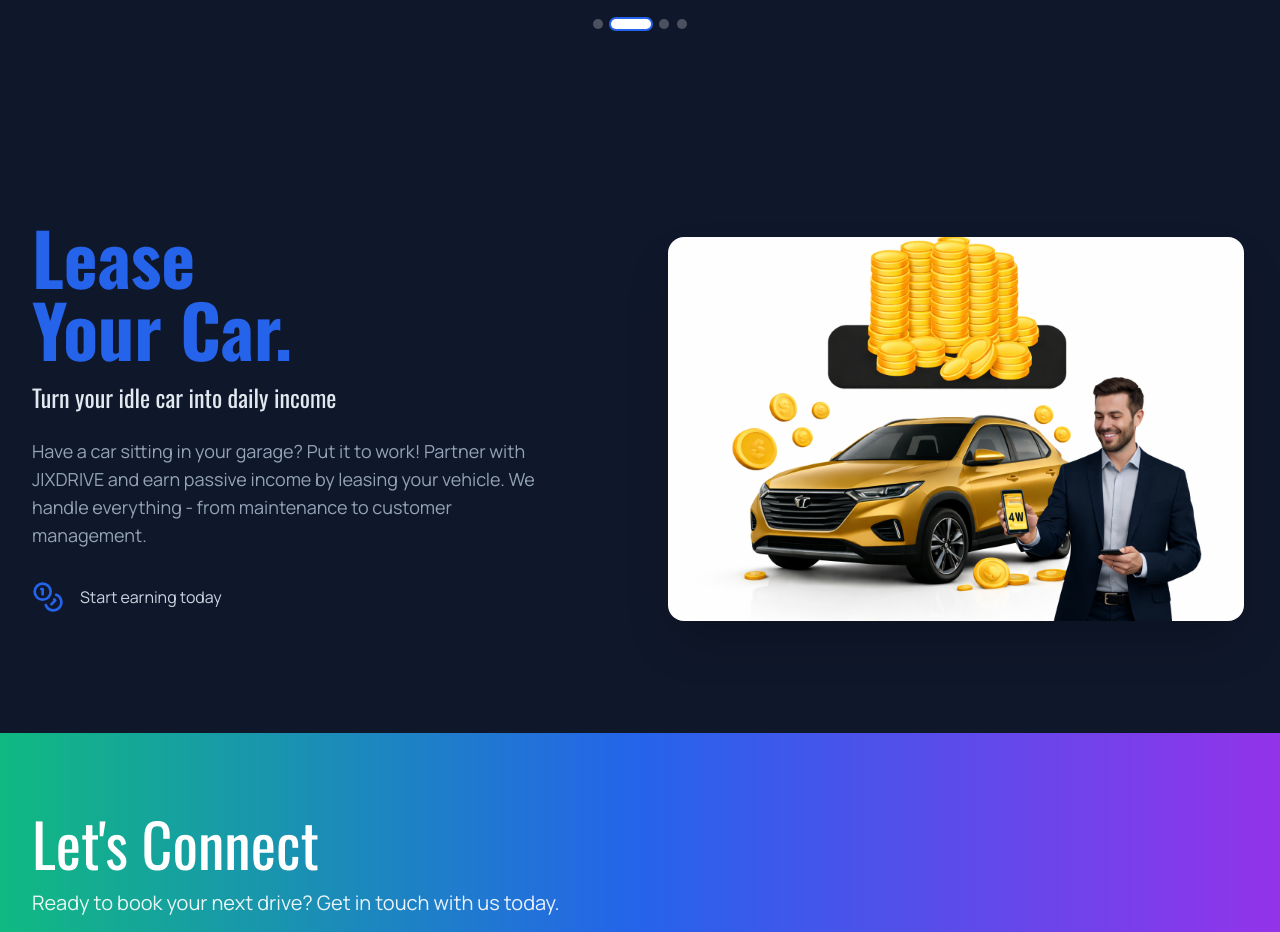
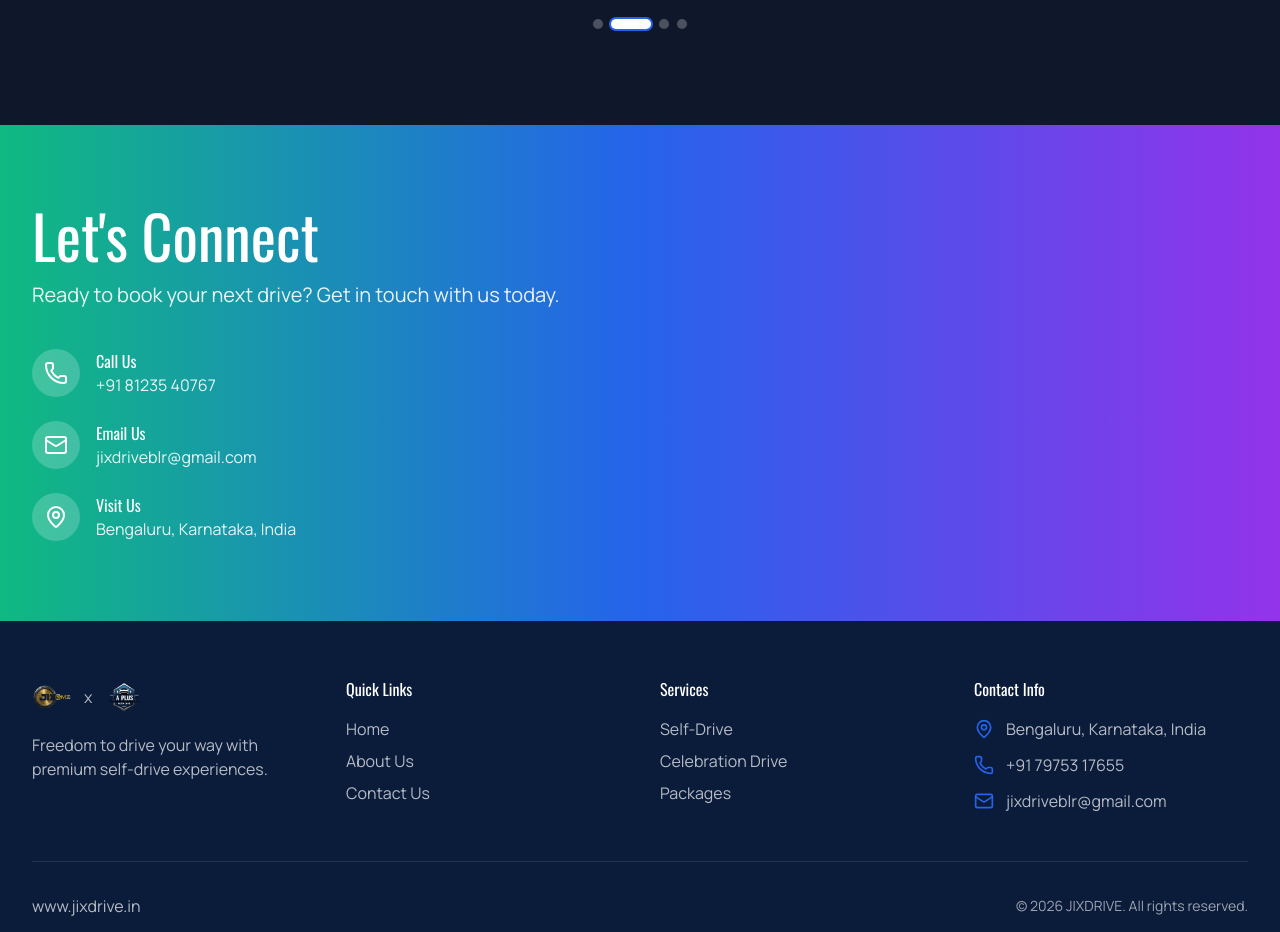
Before and after one commit to catchprabhat/JIXDRIVE, a React (Create React App) app in the folder frontend/: page / in a window 1280 px wide. Shown: the part 1865-2797 px from the top of the page. Built offline with nearby package versions, Linux system fonts and the light colour scheme; a web font is replaced by a local one.

Commit message:
lease hidden
lease hidden

```diff
--- a/frontend/src/App.js
+++ b/frontend/src/App.js
@@ -664,7 +664,6 @@ const FooterSection = () => {
               <div className="space-y-2 font-body text-white/70">
                 <div>Self-Drive</div>
                 <div>Celebration Drive</div>
-                <div>Lease Your Car</div>
                 <div>Packages</div>
               </div>
             </div>
@@ -733,7 +732,7 @@ function App() {
         <HeroSection />
         <CelebrationSection />
         {/* <PackagesSection /> */}
-        <LeaseSection />
+        {/* <LeaseSection /> */}
         <FooterSection />
       </main>
       <WhatsAppButton />
```
